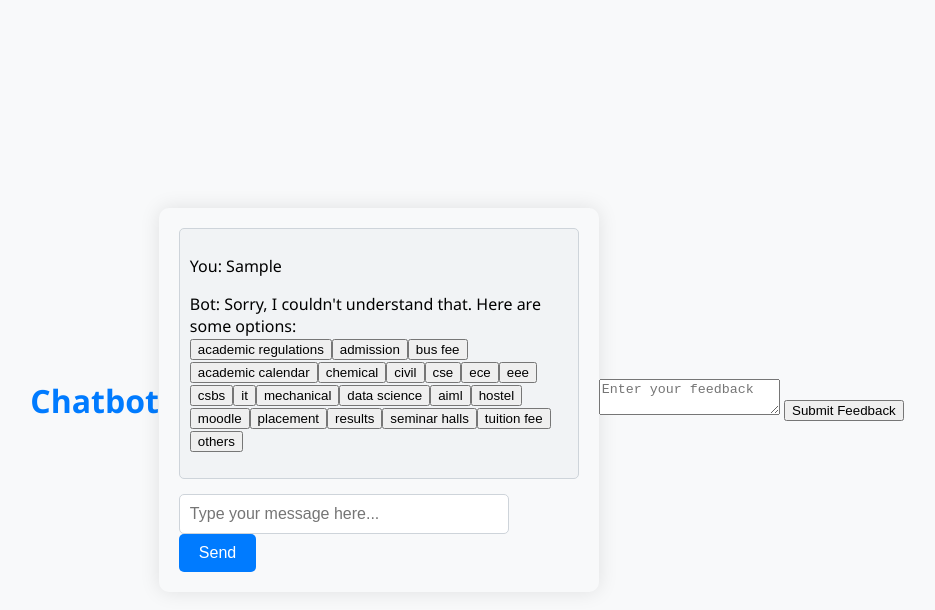
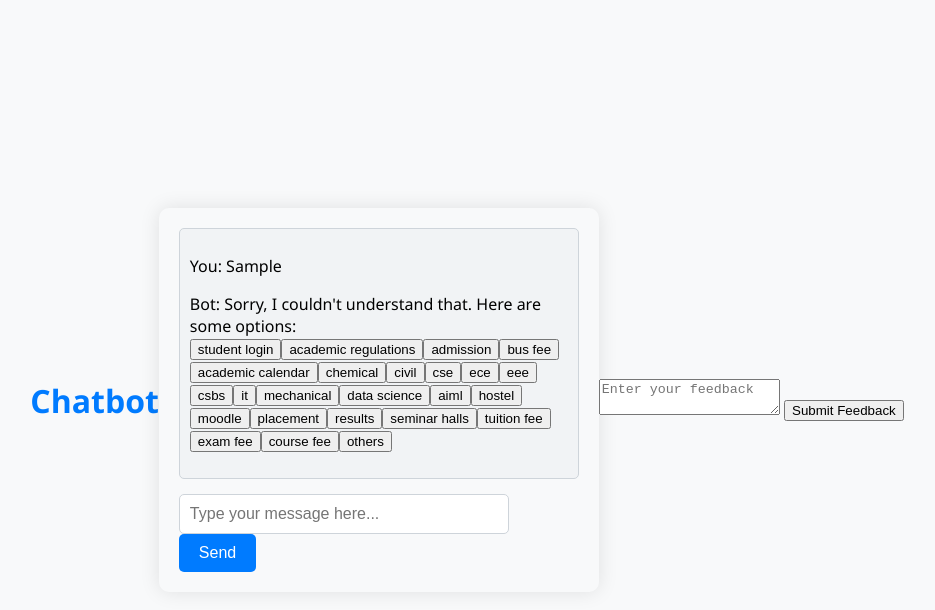
Before and after one commit to RamyaNuvvala/project, a plain HTML site: page index.html in a window 1280 px wide. Both pictures are taken after typing "Sample" into the empty fields and a click on the button "Send". Shown: the whole page, without its empty margins (173-1108 px from the left). Drawn offline with Linux system fonts and the light colour scheme.

Commit message:
Update index.html

```diff
--- a/index.html
+++ b/index.html
@@ -150,6 +150,7 @@
                    return welcomingMessages[Math.floor(Math.random() * welcomingMessages.length)];
     }
                 var patterns = {
+                    'student login|student user login': 'To access the student user login, visit: <a href="https://rvrjcce.ac.in/login/index.php">Student User Login Page</a>',
                     'academic regulations|r20 regulations|regulations': 'For academic rules and regulations, refer to the <a href="https://rvrjcce.ac.in/acadregulations.php">academic regulations page</a>',
                     'admission|admission procedure': 'For admission procedures and requirements, check the <a href="https://rvrjcce.ac.in/admissionProcedure.php?menu=col">admission procedure page</a>',
                     'bus fee|bus': 'For bus fee details, visit: <a href="https://rvrjcce.ac.in/busfee/busfee.php">Bus Fee Page</a>',
@@ -171,7 +172,10 @@
                     'results': 'Here are the exam results:<br>Register No. Wise Results: <a href="https://rvrjcce.ac.in/examcell/results/regnoresultsR.php" target="_blank">Register No. Wise Results</a><br>R20 Results: <a href="https://rvrjcce.ac.in/examcell/results/batch20/index.php" target="_blank">R20 Results</a>',
                     'seminar halls': 'Details about seminar halls and facilities can be found on the <a href="https://rvrjcce.ac.in/seminarhalls" target="_blank">seminar halls page</a>',
                     'tuition fee|tuition': 'For tuition fee details, visit: <a href="https://rvrjcce.ac.in/tuitionfee/tuitionfee.php" target="_blank">Tuition Fee Page</a>',
-'others|other': 'For any other information, please visit the <a href="https://rvrjcce.ac.in/">college website</a>'
+'exam fee': 'For exam fee details, visit: <a href="#">Exam Fee Page</a>',
+'course fee|course fee structure': 'For course fee structure, visit: <a href="#">Course Fee Structure Page</a>',
+'others|other': 'For any other information, please visit the <a href="https://example.com">college website</a>'
+
                 };
 
 
```
